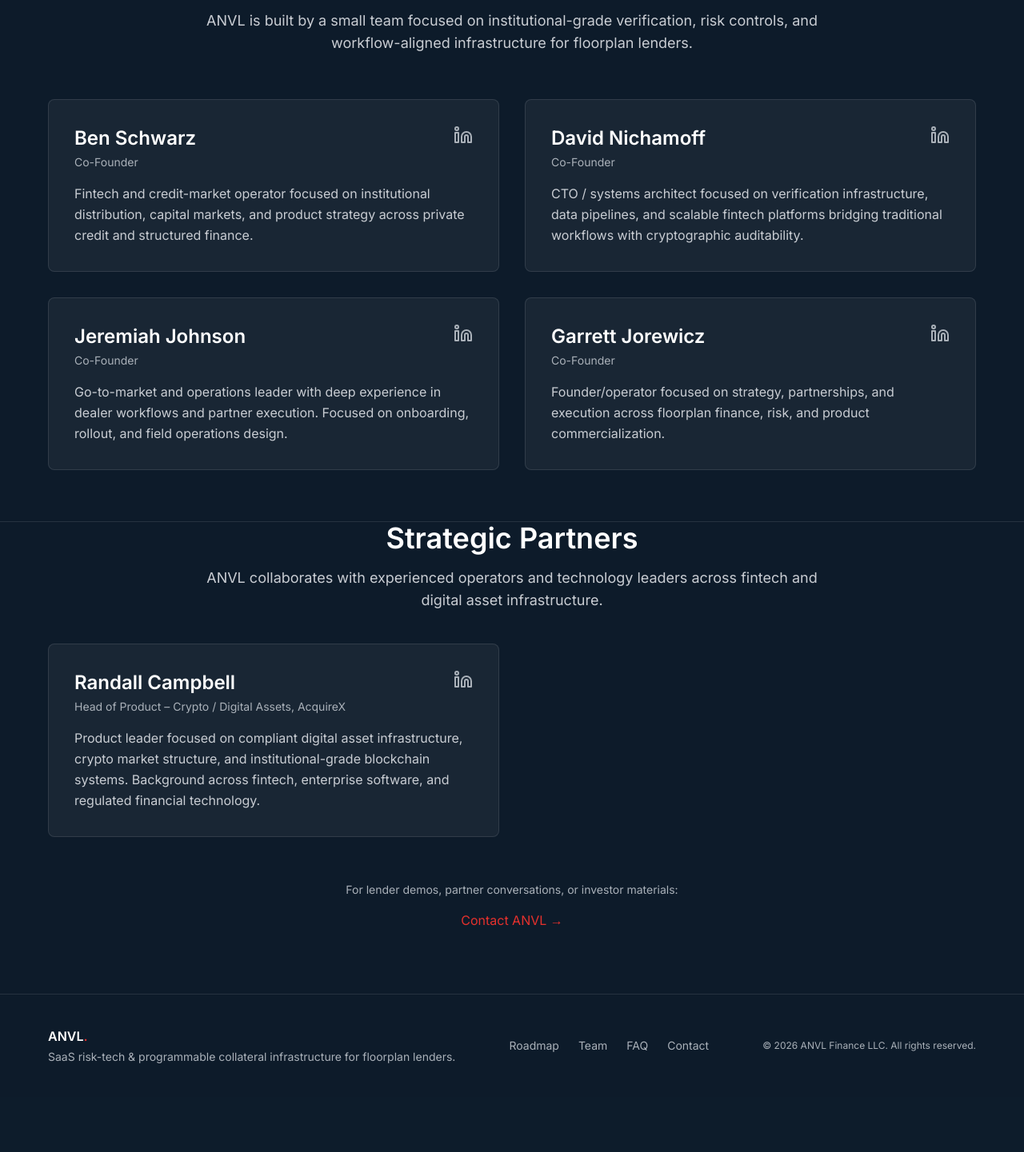
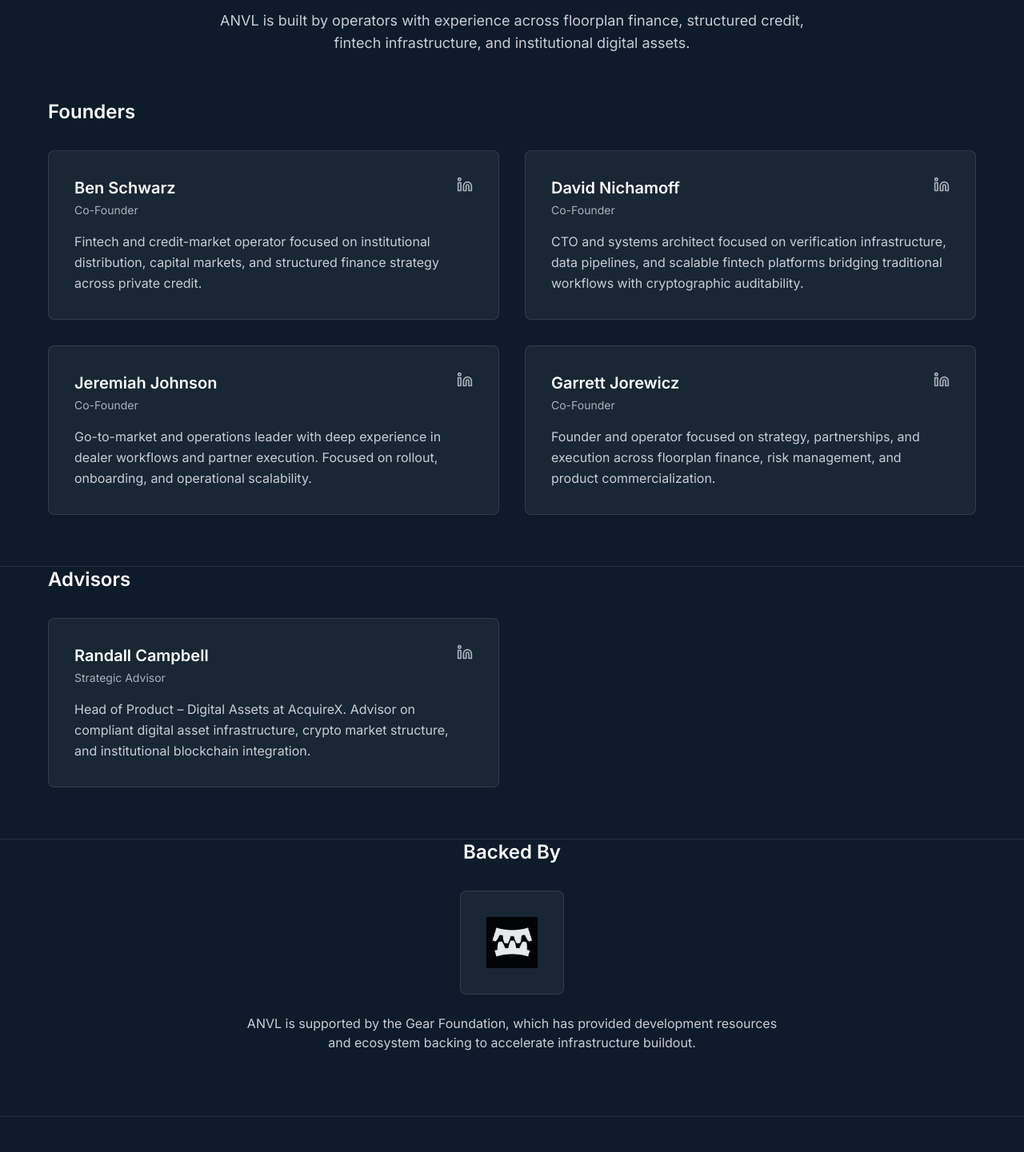
Before and after one commit to anvl-finance/anvl-website, a Next.js app: page /team in a window 1280 px wide. Shown: the part 180-1621 px from the top of the page at 80% size. Before the commit the page ends 1552 px from the top, so only its background shows below. Built offline with nearby package versions, Linux system fonts and the light colour scheme.

Commit message:
advisors

```diff
--- a/src/app/team/page.tsx
+++ b/src/app/team/page.tsx
@@ -7,43 +7,43 @@ import SiteHeader from '@/components/custom/SiteHeader';
 import SiteFooter from '@/components/custom/SiteFooter';
 
 export default function TeamPage() {
-  const team = [
+  const founders = [
     {
       name: 'Ben Schwarz',
       title: 'Co-Founder',
       credentials:
-        'Fintech and credit-market operator focused on institutional distribution, capital markets, and product strategy across private credit and structured finance.',
+        'Fintech and credit-market operator focused on institutional distribution, capital markets, and structured finance strategy across private credit.',
       linkedin: 'https://www.linkedin.com/in/ben-schwarz-029b40a1/',
     },
     {
       name: 'David Nichamoff',
       title: 'Co-Founder',
       credentials:
-        'CTO / systems architect focused on verification infrastructure, data pipelines, and scalable fintech platforms bridging traditional workflows with cryptographic auditability.',
+        'CTO and systems architect focused on verification infrastructure, data pipelines, and scalable fintech platforms bridging traditional workflows with cryptographic auditability.',
       linkedin: 'https://www.linkedin.com/in/dnichamoff/',
     },
     {
       name: 'Jeremiah Johnson',
       title: 'Co-Founder',
       credentials:
-        'Go-to-market and operations leader with deep experience in dealer workflows and partner execution. Focused on onboarding, rollout, and field operations design.',
+        'Go-to-market and operations leader with deep experience in dealer workflows and partner execution. Focused on rollout, onboarding, and operational scalability.',
       linkedin: 'https://www.linkedin.com/in/jeremiah-johnson-84010985/',
     },
     {
       name: 'Garrett Jorewicz',
       title: 'Co-Founder',
       credentials:
-        'Founder/operator focused on strategy, partnerships, and execution across floorplan finance, risk, and product commercialization.',
+        'Founder and operator focused on strategy, partnerships, and execution across floorplan finance, risk management, and product commercialization.',
       linkedin: 'https://www.linkedin.com/in/gjorewicz/',
     },
   ];
 
-  const partners = [
+  const advisors = [
     {
       name: 'Randall Campbell',
-      title: 'Head of Product – Crypto / Digital Assets, AcquireX',
+      title: 'Strategic Advisor',
       credentials:
-        'Product leader focused on compliant digital asset infrastructure, crypto market structure, and institutional-grade blockchain systems. Background across fintech, enterprise software, and regulated financial technology.',
+        'Head of Product – Digital Assets at AcquireX. Advisor on compliant digital asset infrastructure, crypto market structure, and institutional blockchain integration.',
       linkedin: 'https://www.linkedin.com/in/randallcampbell/',
     },
   ];
@@ -57,26 +57,26 @@ export default function TeamPage() {
         <div className="max-w-[1160px] mx-auto text-center">
           <h1 className="text-4xl sm:text-5xl font-semibold mb-4">Team</h1>
           <p className="text-lg text-[#C9CDD3] max-w-3xl mx-auto">
-            ANVL is built by a small team focused on institutional-grade verification,
-            risk controls, and workflow-aligned infrastructure for floorplan lenders.
+            ANVL is built by operators with experience across floorplan finance,
+            structured credit, fintech infrastructure, and institutional digital assets.
           </p>
         </div>
       </section>
 
-      {/* Team grid */}
+      {/* Founders */}
       <section className="pb-16 px-6">
         <div className="max-w-[1160px] mx-auto">
+          <h2 className="text-2xl font-semibold mb-8">Founders</h2>
+
           <div className="grid grid-cols-1 md:grid-cols-2 gap-8">
-            {team.map((member) => (
+            {founders.map((member) => (
               <div
                 key={member.name}
                 className="bg-white/5 border border-white/10 rounded-lg p-8 hover:bg-white/[0.07] transition-colors"
               >
                 <div className="flex items-start justify-between gap-4 mb-4">
                   <div>
-                    <h3 className="text-2xl font-semibold text-white mb-1">
-                      {member.name}
-                    </h3>
+                    <h3 className="text-xl font-semibold mb-1">{member.name}</h3>
                     <p className="text-sm text-[#AAB1B9]">{member.title}</p>
                   </div>
 
@@ -84,10 +84,9 @@ export default function TeamPage() {
                     href={member.linkedin}
                     target="_blank"
                     rel="noopener noreferrer"
-                    aria-label={`${member.name} on LinkedIn`}
                     className="text-[#AAB1B9] hover:text-white transition-colors"
                   >
-                    <Linkedin className="h-6 w-6" />
+                    <Linkedin className="h-5 w-5" />
                   </a>
                 </div>
 
@@ -100,62 +99,71 @@ export default function TeamPage() {
         </div>
       </section>
 
-      {/* Partners Section */}
-      <section className="pb-20 px-6 border-t border-white/10">
+      {/* Advisors */}
+      <section className="pb-16 px-6 border-t border-white/10">
         <div className="max-w-[1160px] mx-auto">
-          <div className="text-center mb-10">
-            <h2 className="text-3xl sm:text-4xl font-semibold mb-4">
-              Strategic Partners
-            </h2>
-            <p className="text-lg text-[#C9CDD3] max-w-3xl mx-auto">
-              ANVL collaborates with experienced operators and technology leaders
-              across fintech and digital asset infrastructure.
-            </p>
-          </div>
+          <h2 className="text-2xl font-semibold mb-8">Advisors</h2>
 
           <div className="grid grid-cols-1 md:grid-cols-2 gap-8">
-            {partners.map((partner) => (
+            {advisors.map((member) => (
               <div
-                key={partner.name}
+                key={member.name}
                 className="bg-white/5 border border-white/10 rounded-lg p-8 hover:bg-white/[0.07] transition-colors"
               >
                 <div className="flex items-start justify-between gap-4 mb-4">
                   <div>
-                    <h3 className="text-2xl font-semibold text-white mb-1">
-                      {partner.name}
-                    </h3>
-                    <p className="text-sm text-[#AAB1B9]">{partner.title}</p>
+                    <h3 className="text-xl font-semibold mb-1">{member.name}</h3>
+                    <p className="text-sm text-[#AAB1B9]">{member.title}</p>
                   </div>
 
                   <a
-                    href={partner.linkedin}
+                    href={member.linkedin}
                     target="_blank"
                     rel="noopener noreferrer"
-                    aria-label={`${partner.name} on LinkedIn`}
                     className="text-[#AAB1B9] hover:text-white transition-colors"
                   >
-                    <Linkedin className="h-6 w-6" />
+                    <Linkedin className="h-5 w-5" />
                   </a>
                 </div>
 
                 <p className="text-[#C9CDD3] leading-relaxed">
-                  {partner.credentials}
+                  {member.credentials}
                 </p>
               </div>
             ))}
           </div>
-
-          {/* Optional CTA */}
-          <div className="mt-14 text-center">
-            <p className="text-sm text-[#AAB1B9] mb-4">
-              For lender demos, partner conversations, or investor materials:
-            </p>
-            <Link href="/contact" className="text-[#E4312D] hover:underline">
-              Contact ANVL →
-            </Link>
-          </div>
         </div>
       </section>
+
+  {/* Backed By */}
+  <section className="pb-20 px-6 border-t border-white/10">
+    <div className="max-w-[1160px] mx-auto text-center">
+      <h2 className="text-2xl font-semibold mb-8">Backed By</h2>
+
+      <div className="flex flex-col items-center justify-center gap-6">
+        <a
+          href="https://gear-tech.io/gear-foundation"
+          target="_blank"
+          rel="noopener noreferrer"
+          className="group"
+        >
+          <div className="bg-white/5 border border-white/10 rounded-lg p-8 hover:bg-white/[0.08] transition-all">
+            <img
+              src="/gear-logo.jpg"
+              alt="Gear Foundation"
+              className="h-16 w-auto mx-auto opacity-90 group-hover:opacity-100 transition-opacity"
+            />
+          </div>
+        </a>
+
+        <p className="text-[#C9CDD3] max-w-2xl">
+          ANVL is supported by the Gear Foundation, which has provided
+          development resources and ecosystem backing to accelerate
+          infrastructure buildout.
+        </p>
+      </div>
+    </div>
+  </section>
 
       <SiteFooter />
     </div>
```
Also changed, not shown: public/gear-logo.jpg (added).
